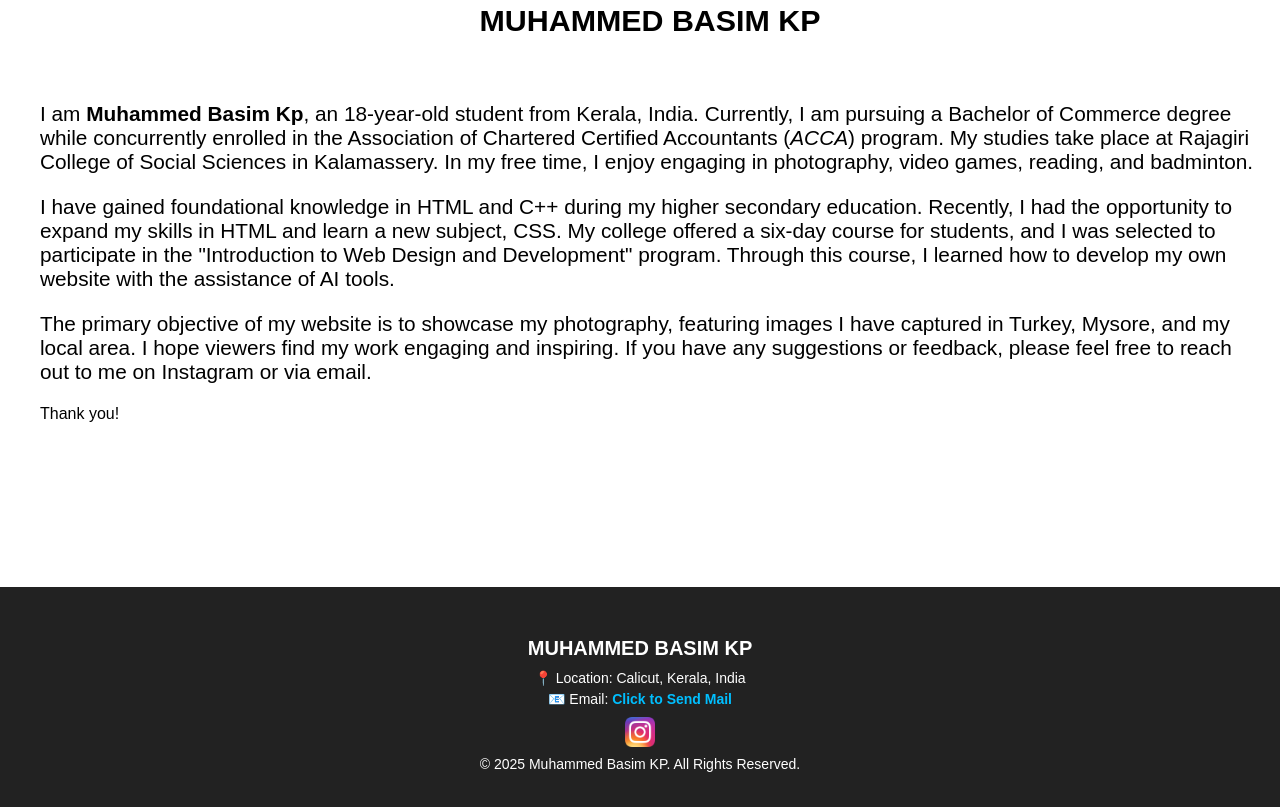
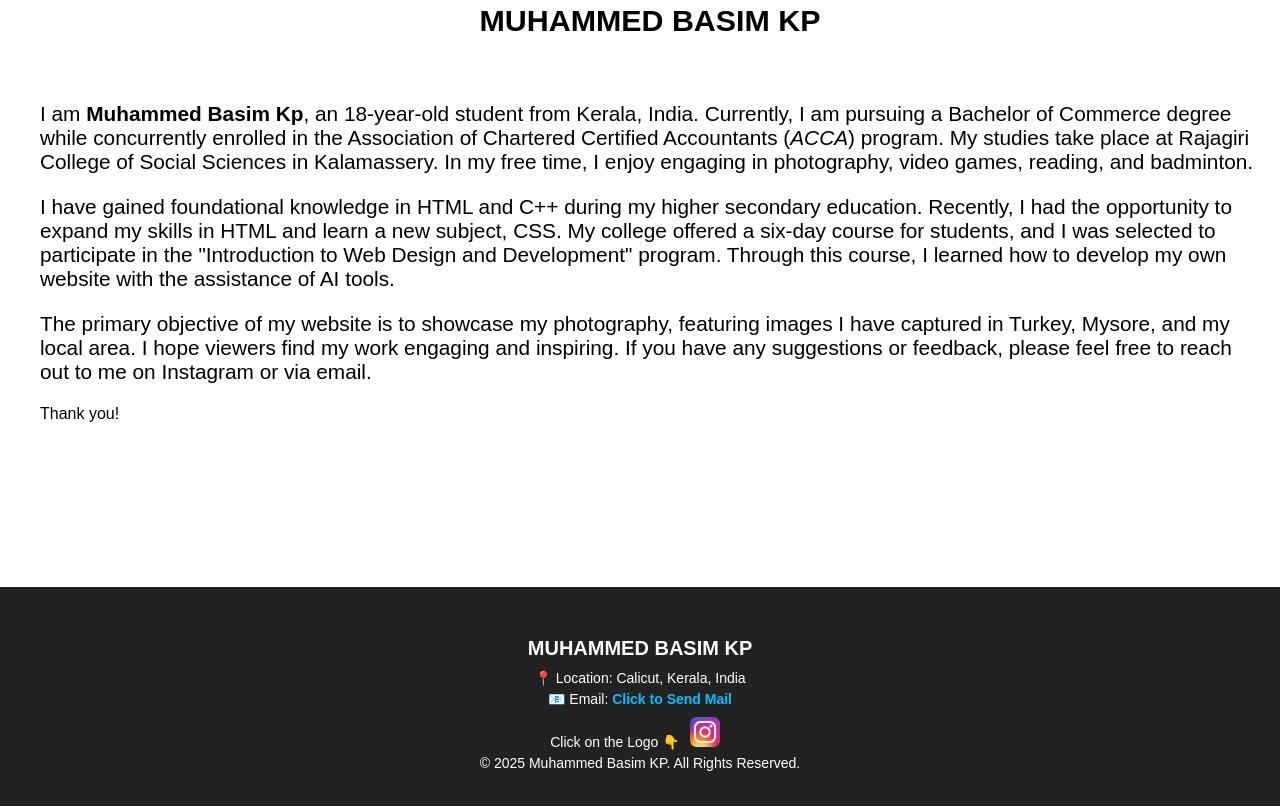
Before and after one commit to bcomd2434/Website, a plain HTML site: page Homepage.html in a window 1280 px wide. Shown: the part 1620-2427 px from the top of the page. Drawn offline with Linux system fonts and the light colour scheme.

Commit message:
Homepage.html

```diff
--- a/Homepage.html
+++ b/Homepage.html
@@ -307,8 +307,8 @@
             <p>📍 Location: Calicut, Kerala, India</p>
             <p>📧 Email: <a href="mailto:muhammedbasim1238055@gmail.com">Click to Send Mail</a></p>
             <div class="social-icons">
-                <a href="https://www.instagram.com/wander_visuals?igsh=OWpzZWExN2Z5aWNi&utm_source=ig_contact_invite" target="_blank"><img src="instagram-icon.png" alt="Instagram"></a>
-            </div>
+            <p>Click on the Logo 👇<a href="https://www.instagram.com/wander_visuals?igsh=OWpzZWExN2Z5aWNi&utm_source=ig_contact_invite" target="_blank"><img src="instagram-icon.png" alt="Instagram"></a>
+            </div></p>
             <p>© 2025 Muhammed Basim KP. All Rights Reserved.</p>
         </div>
     </footer>
```
